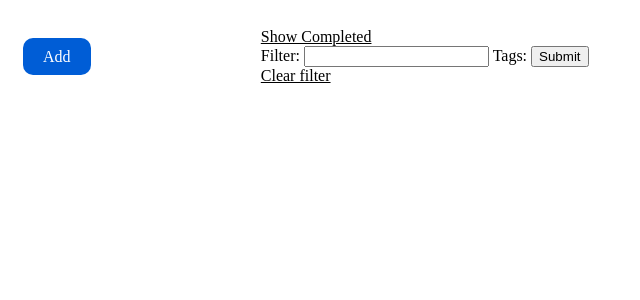
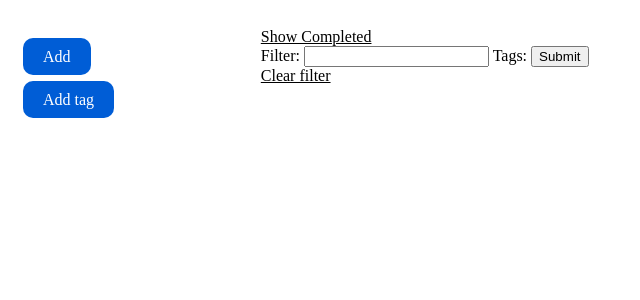
Before and after one commit to danielkurek/todoListDjango, a Django app: page /todo/ in a window 1280 px wide. Shown: the top 300 px of the page, without its empty margins (0-640 px from the left). Run offline with Django 3.2, Linux system fonts and the light colour scheme; data that the repository does not hold is empty.

Commit message:
Fix: add link to add tag

```diff
--- a/todoList/templates/todoList/main.html
+++ b/todoList/templates/todoList/main.html
@@ -15,6 +15,7 @@
     {% block menu %}
         <ul>
             <li><a href="{% url 'add-task' %}">Add</a></li>
+            <li><a href="{% url 'add-tag' %}">Add tag</a></li>
         </ul>
     {% endblock menu %}
     </nav>
```
